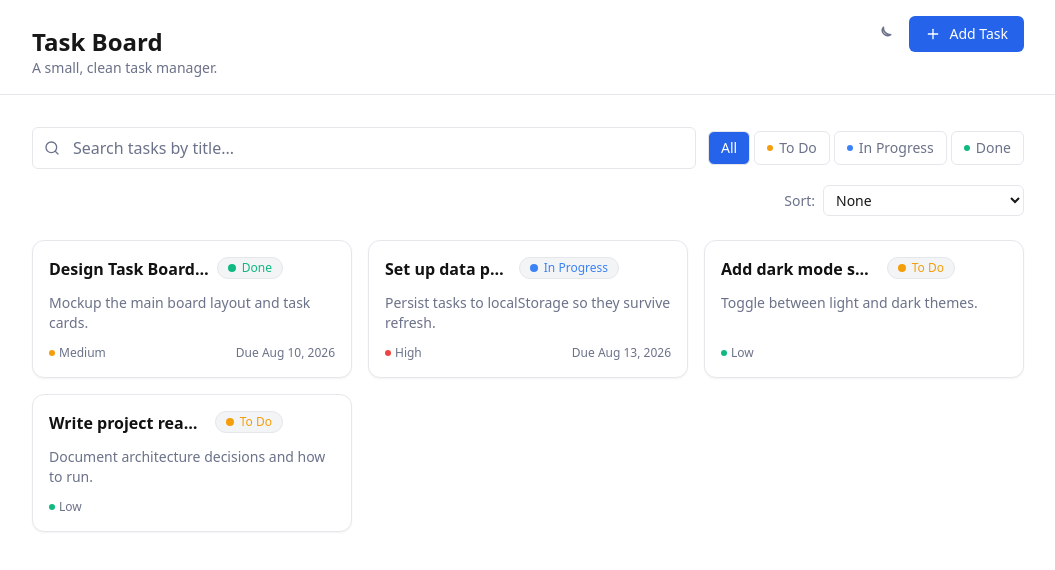
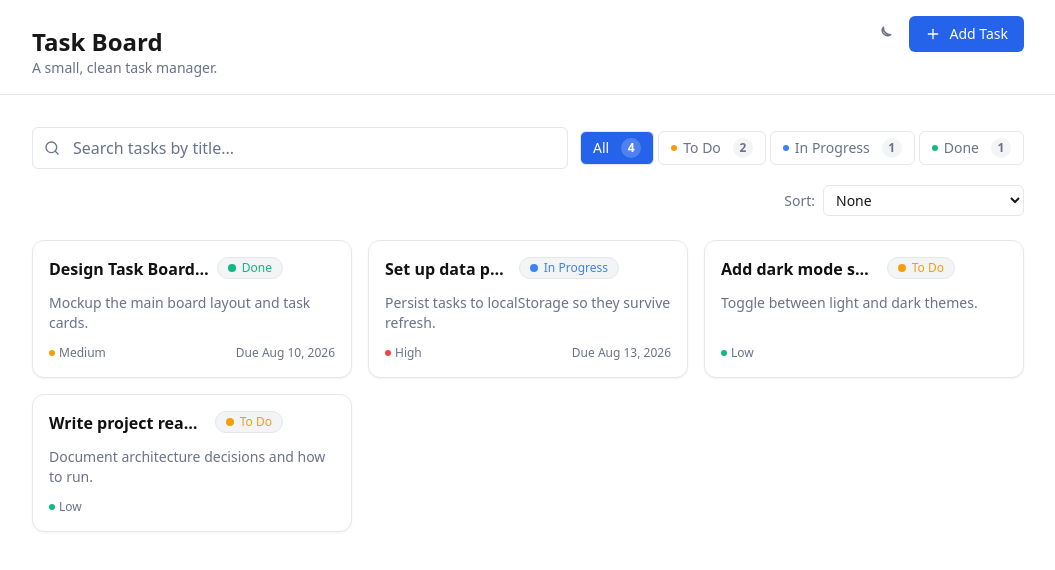
Before and after one commit to sumonDev13/coding_assignment_ordiple, a Next.js app: page / in a window 1280 px wide. Shown: the top 570 px of the page, without its empty margins (112-1167 px from the left). Built offline with nearby package versions, Linux system fonts and the light colour scheme.

Commit message:
fix: show task counts total & per status

```diff
--- a/app/_components/FilterBar.tsx
+++ b/app/_components/FilterBar.tsx
@@ -5,6 +5,13 @@ import { STATUS_OPTIONS } from "@/lib/types";
 import { statusLabel } from "@/lib/utils";
 
 export type StatusFilter = "all" | TaskStatus;
+
+export interface FilterCounts {
+  total: number;
+  todo: number;
+  "in-progress": number;
+  done: number;
+}
 
 const dotConfig: Record<TaskStatus, string> = {
   todo: "bg-todo",
@@ -17,9 +24,16 @@ interface FilterBarProps {
   onStatus: (status: StatusFilter) => void;
   query: string;
   onQuery: (query: string) => void;
+  counts: FilterCounts;
 }
 
-export default function FilterBar({ status, onStatus, query, onQuery }: FilterBarProps) {
+export default function FilterBar({
+  status,
+  onStatus,
+  query,
+  onQuery,
+  counts,
+}: FilterBarProps) {
   return (
     <div className="flex flex-col gap-3 sm:flex-row sm:items-center sm:justify-between">
       <div className="relative flex-1">
@@ -39,6 +53,7 @@ export default function FilterBar({ status, onStatus, query, onQuery }: FilterBa
           value="all"
           active={status === "all"}
           onClick={() => onStatus("all")}
+          count={counts.total}
         />
         {STATUS_OPTIONS.map((opt) => (
           <FilterButton
@@ -48,6 +63,7 @@ export default function FilterBar({ status, onStatus, query, onQuery }: FilterBa
             active={status === opt.value}
             onClick={() => onStatus(opt.value)}
             dot={dotConfig[opt.value]}
+            count={counts[opt.value]}
           />
         ))}
       </div>
@@ -60,10 +76,11 @@ interface FilterButtonProps {
   value: string;
   active: boolean;
   dot?: string;
+  count: number;
   onClick: () => void;
 }
 
-function FilterButton({ label, value, active, dot, onClick }: FilterButtonProps) {
+function FilterButton({ label, value, active, dot, count, onClick }: FilterButtonProps) {
   return (
     <button
       type="button"
@@ -78,6 +95,16 @@ function FilterButton({ label, value, active, dot, onClick }: FilterButtonProps)
     >
       {dot ? <span className={`block h-1.5 w-1.5 rounded-full ${dot}`} /> : null}
       {label}
+      <span
+        className={
+          "ml-1.5 inline-flex h-5 min-w-[20px] items-center justify-center rounded-full text-xs font-semibold" +
+          (active
+            ? " bg-white/20 text-primary-foreground"
+            : " bg-muted text-muted-foreground")
+        }
+      >
+        {count}
+      </span>
     </button>
   );
 }
--- a/app/page.tsx
+++ b/app/page.tsx
@@ -73,6 +73,13 @@ export default function BoardPage() {
     addToast(`Task "${title}" deleted`, "info");
   };
 
+  const counts = {
+    total: tasks.length,
+    todo: tasks.filter((t) => t.status === "todo").length,
+    "in-progress": tasks.filter((t) => t.status === "in-progress").length,
+    done: tasks.filter((t) => t.status === "done").length,
+  };
+
   return (
     <>
       <Header
@@ -97,6 +104,7 @@ export default function BoardPage() {
             onStatus={setStatusFilter}
             query={searchQuery}
             onQuery={setSearchQuery}
+            counts={counts}
           />
           <div className="mt-4 flex justify-end">
             <SortSelect value={sort} onChange={setSort} />
```
